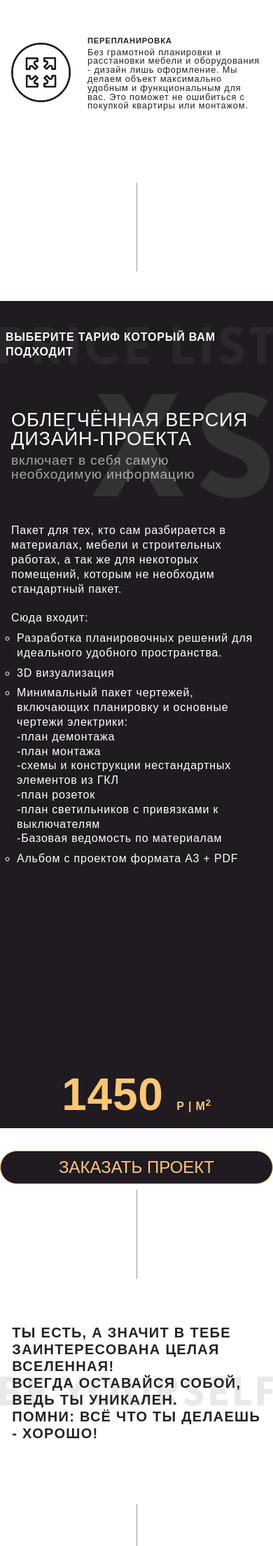
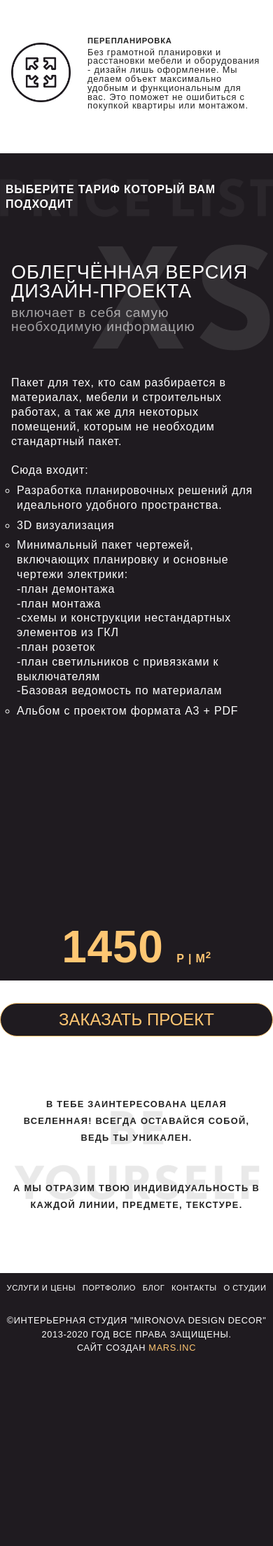
Before and after one commit to Mapc89/Mapc89.github.io, a PHP site: page /projects/mirdes/services.html in a window 390 px wide. Shown: the part 1005-3214 px from the top of the page at 70% size. After the commit the page ends 2938 px from the top, so only its background shows below. Run offline with PHP 8.4, Linux system fonts and the light colour scheme; some web fonts are replaced.

Commit message:
Доделан блок "Будь собой"

```diff
--- a/projects/mirdes/css/style.css
+++ b/projects/mirdes/css/style.css
@@ -1712,6 +1712,24 @@ body {
   .slider-mobile .slider-item__price .price-list__text ul li {
     margin: 0.5rem;
   }
+  .be-yourself .transparent-block {
+    height: 40vh;
+    display: -webkit-box;
+    display: -ms-flexbox;
+    display: flex;
+    -webkit-box-pack: center;
+        -ms-flex-pack: center;
+            justify-content: center;
+  }
+  .be-yourself__block {
+    background: url(../img/transparent/be_yourself_mob.png) center no-repeat;
+    background-size: 90%;
+  }
+  .be-yourself__title p {
+    font-size: 0.8rem;
+    padding: 1.5rem 0;
+    text-align: center;
+  }
   .footer .menu {
     padding: 1rem 0;
     padding-bottom: 2rem;
--- a/projects/mirdes/sass/_media.sass
+++ b/projects/mirdes/sass/_media.sass
@@ -235,8 +235,17 @@
                 span
     .be-yourself
         .transparent-block
+            height: 40vh
+            display: flex
+            justify-content: center
         &__block
+            background: url(../img/transparent/be_yourself_mob.png) center no-repeat
+            background-size: 90%
         &__title
+            p
+                font-size: 0.8rem
+                padding: 1.5rem 0
+                text-align: center
     .footer
         .menu
             padding: 1rem 0
--- a/projects/mirdes/services.html
+++ b/projects/mirdes/services.html
@@ -147,7 +147,7 @@
             </div>
         </div>
     </div>
-    <div class="block__vl">
+    <div class="block__vl mobile-hide">
         <div class="vl"></div>
     </div>
     <!-- Тарифы -->
@@ -533,11 +533,18 @@
     </div>
     <div class="be-yourself">
         <div class="be-yourself__block transparent-block">
-            <div class="vl"></div>
+            <div class="vl mobile-hide"></div>
             <div class="be-yourself__title transparent-block__text">
-                <p> Ты есть, а значит в тебе заинтересована целая вселенная!<br>Всегда оставайся собой, ведь ты уникален.<br>Помни: всё что ты делаешь - хорошо!</p>
+                <p>
+                    В ТЕБЕ ЗАИНТЕРЕСОВАНА ЦЕЛАЯ ВСЕЛЕННАЯ!
+                    ВСЕГДА ОСТАВАЙСЯ СОБОЙ, ВЕДЬ ТЫ УНИКАЛЕН.
+                </p>
+                <p>
+                    А МЫ ОТРАЗИМ ТВОЮ ИНДИВИДУАЛЬНОСТЬ
+                    В КАЖДОЙ ЛИНИИ, ПРЕДМЕТЕ, ТЕКСТУРЕ.
+                </p>
             </div>
-            <div class="vl"></div>
+            <div class="vl mobile-hide"></div>
         </div>
     </div>
     <!-- Всплывающее окно -->
```
Also changed, not shown: projects/mirdes/img/transparent/be_yourself_mob.png (added).
